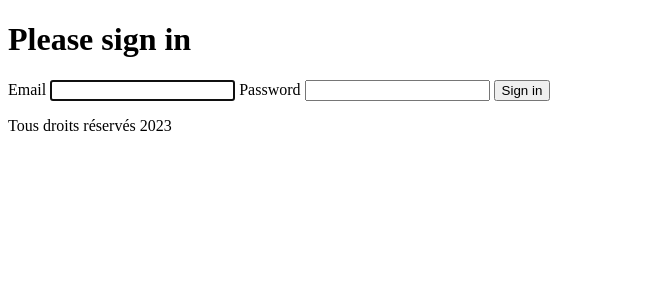
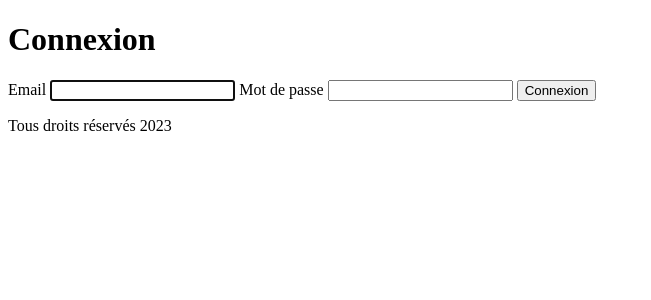
Before and after one commit to Rpayet/reviews-symfony, a Symfony app: template templates/security/login.html.twig in a window 1280 px wide. Shown: the part 98-398 px from the top of the page, without its empty margins (0-651 px from the left). Run offline with Twig, Linux system fonts and the light colour scheme; the template is opened without the code that fills it, so the values that code supplies are empty; some libraries are stand-ins or nearby versions.

Commit message:
Login page styles

```diff
--- a/templates/security/login.html.twig
+++ b/templates/security/login.html.twig
@@ -3,22 +3,25 @@
 {% block title %}Connexion - {{ parent() }}{% endblock %}
 
 {% block body %}
+    <div class="max-w-3xl mx-auto border my-4 py-10 px-20">
         <form method="post">
+            <h1 class="text-center text-3xl mb-6">Connexion</h1>
+
             {% if error %}
-        <div class="alert alert-danger">{{ error.messageKey|trans(error.messageData, 'security') }}</div>
+                <div class="mb-6 text-red-600">{{ error.messageKey|trans(error.messageData, 'security') }}</div>
             {% endif %}
 
             {% if app.user %}
-        <div class="mb-3">
-            You are logged in as {{ app.user.userIdentifier }}, <a href="{{ path('app_logout') }}">Logout</a>
+                <div class="mb-6 text-center">
+                    Bonjour {{ app.user.name }}, <a class="bg-red-500 hover:bg-red-700 text-white font-bold py-1 px-2 rounded text-sm" href="{{ path('app_logout') }}">Logout</a>
                 </div>
             {% endif %}
 
-    <h1 class="h3 mb-3 font-weight-normal">Please sign in</h1>
-    <label for="inputEmail">Email</label>
-    <input type="email" value="{{ last_username }}" name="email" id="inputEmail" class="form-control" autocomplete="email" required autofocus>
-    <label for="inputPassword">Password</label>
-    <input type="password" name="password" id="inputPassword" class="form-control" autocomplete="current-password" required>
+            <label for="inputEmail" class="block mb-1">Email</label>
+            <input type="email" value="{{ last_username }}" name="email" id="inputEmail" class="w-full mb-6" autocomplete="email" required autofocus>
+
+            <label for="inputPassword" class="block mb-1">Mot de passe</label>
+            <input type="password" name="password" id="inputPassword" class="w-full mb-6" autocomplete="current-password" required>
 
             <input type="hidden" name="_csrf_token"
                 value="{{ csrf_token('authenticate') }}"
@@ -35,8 +38,10 @@
                 </div>
             #}
 
-    <button class="btn btn-lg btn-primary" type="submit">
-        Sign in
+            <button class="bg-blue-500 hover:bg-blue-700 text-white font-bold py-1 px-2 rounded text-lg block w-full">
+                Connexion
             </button>
         </form>
+
+    </div>
 {% endblock %}
```
Also changed, not shown: 1 other file. Lines whose indentation alone changed are shown as unchanged.
